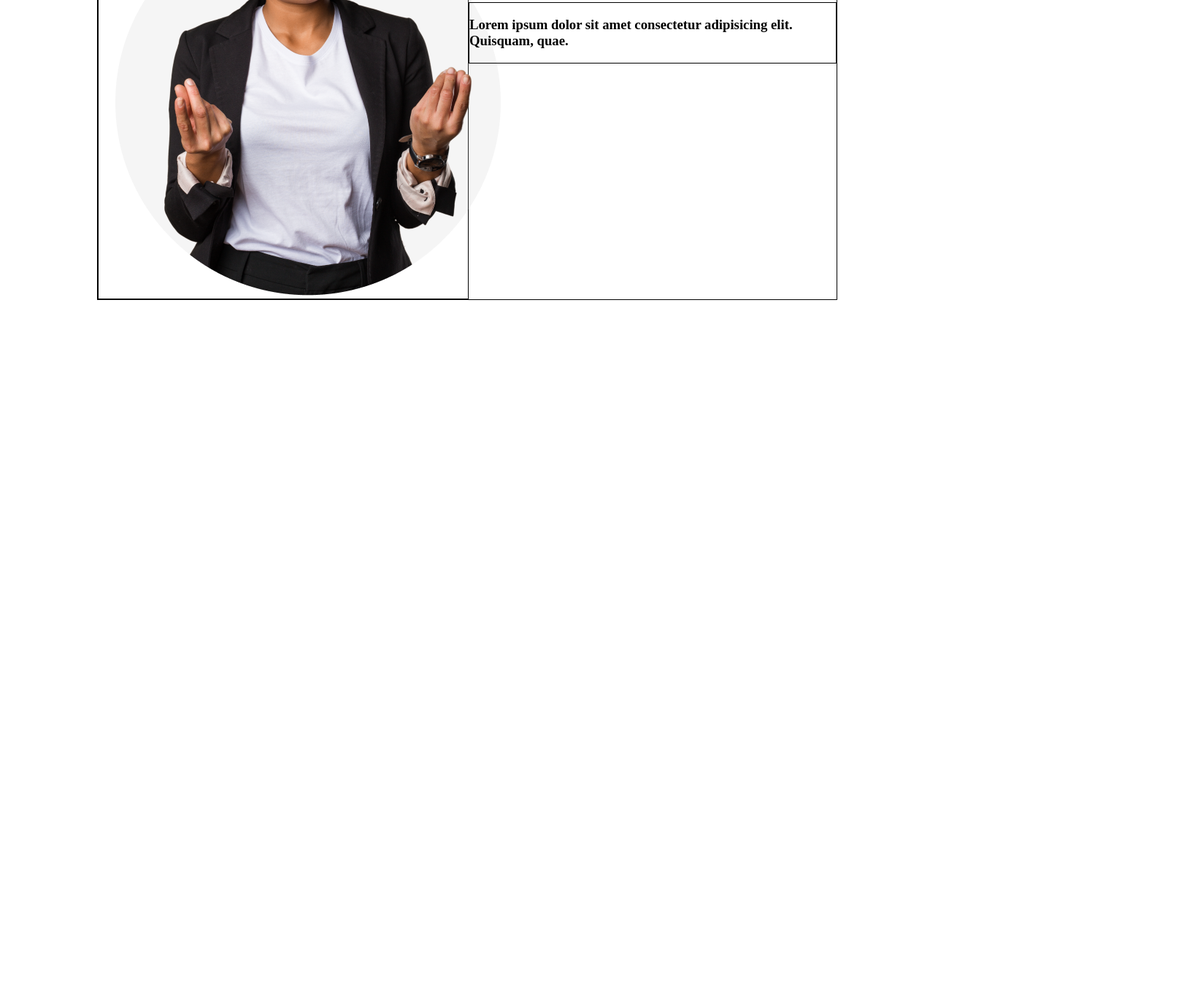
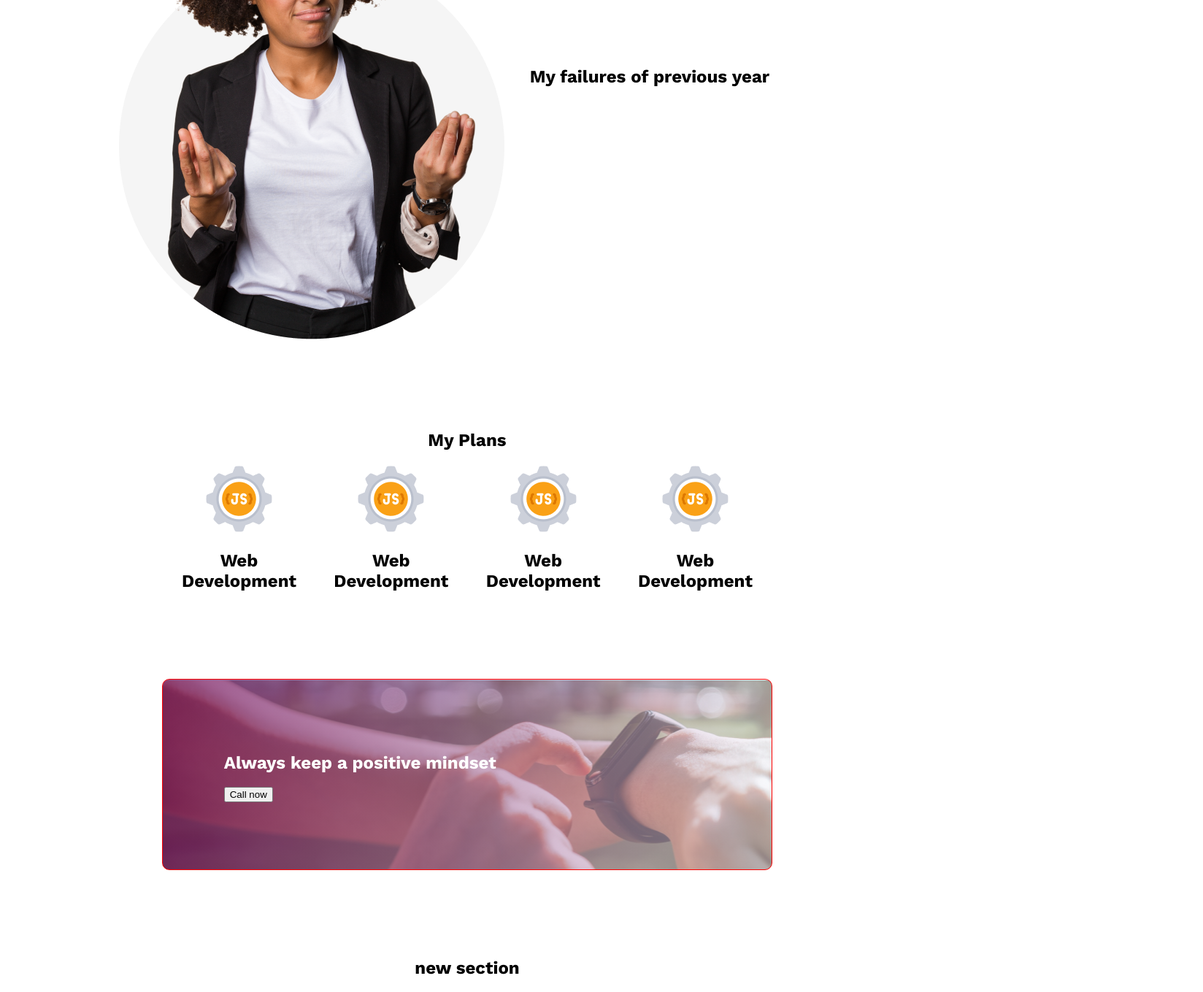
Before and after one commit to kavedweller/new-year-refresh, a plain HTML site: page index.html in a window 1280 px wide. Shown: the part 1159-2518 px from the top of the page at 73% size, 1648 px wide, since content can reach past the window. Before the commit the page ends 1578 px from the top, so only its background shows below. Drawn offline with nearby package versions, Linux system fonts and the light colour scheme.

Commit message:
added: sections in main

```diff
--- a/index.html
+++ b/index.html
@@ -30,16 +30,56 @@
 
     <!-- This is the main section -->
     <main>
-        <section class="section-padding section-main d-flex">
+        <section class="section-padding section-main  width-80 display-flex">
             <!-- <h2>this is the main section</h2> -->
             <div class="width-50 self-center">
                 <img src="/img/person.png" alt="person-hoping-for-the-best">
             </div>
             <div class="width-50 self-center">
-                <h3 class="heading-secondary">Lorem ipsum dolor sit amet consectetur adipisicing elit. Quisquam, quae.</h3>
+                <h1 class="textalign-center">My failures of previous year</h1>
+                <div>
+
+                </div>
+            </div>
+        </section>
+        <section class="section-padding section-main width-80">
+            <span class="margin-auto-x section-padding">
+                <h1 class="textalign-center">My Plans</h1>
+            </span>
+            <div class="display-flex width-80 margin-auto-x">
+                <div class="width-25 textalign-center">
+                    <img src="/img/js.png" alt="icon">
+                    <h2>Web Development</h2>
+                </div>
+                <div class="width-25 textalign-center">
+                    <img src="/img/js.png" alt="icon">
+                    <h2>Web Development</h2>
+                </div>
+                <div class="width-25 textalign-center">
+                    <img src="/img/js.png" alt="icon">
+                    <h2>Web Development</h2>
+                </div>
+                <div class="width-25 textalign-center">
+                    <img src="/img/js.png" alt="icon">
+                    <h2>Web Development</h2>
+                </div>
             </div>
         </section>
 
+        <section class="width-80 section-padding self-center margin-auto-x">
+            <div class="width-80 margin-auto-x"
+                style="padding:80px 0 80px 0;border: 1px solid red; border-radius: 10px;height: 100px;background-image: linear-gradient(to left, rgba(245, 246, 252, 0.52), rgba(117, 19, 93, 0.73)),url(img/watch.png);">
+                <div class="width-50" style="padding-left: 10%;">
+                    <h2 class="" style="color:white">Always keep a positive mindset</h2>
+                    <button>Call now</button>
+                </div>
+
+            </div>
+        </section>
+
+        <section class="section-padding">
+            <h2 class="textalign-center">new section</h2>
+        </section>
     </main> <!-- End of main -->
 
     <!-- This is the footer -->
--- a/style.css
+++ b/style.css
@@ -1,5 +1,5 @@
-.body {
-  max-width: 1600px;
+body {
+  max-width: 1200px;
   margin: 0 auto;
   justify-content: center;
   font-family: "Work Sans", sans-serif;
@@ -19,7 +19,7 @@
   background-repeat: no-repeat;
   background-position: center;
   /* box-shadow: 0 0 10px rgba(0, 0, 0, 0.5); */
-  width: 1600px;
+  width: 1200px;
   height: 800px;
   /* position: absolute; */
 }
@@ -68,32 +68,62 @@
 }
 
 .section-padding {
-  padding-top: 30px;
+  padding-top: 100px;
 }
 
 .section-main {
-  width: 80%;
   margin: 0 auto;
-  border: 1px solid #000;
+  /* border: 1px solid #000; */
+}
+
+.width-80 {
+  width: 83.33%;
+}
+
+.width-90 {
+  width: 91.66%;
 }
 
 .width-50 {
   width: 50%;
 }
 
+.width-25 {
+  width: 25%;
+}
+
 .self-center {
-  border: 1px solid #000;
+  /* border: 1px solid #000; */
   align-self: center;
 }
 
-.mx-auto {
+.margin-auto-x {
   margin: 0 auto;
 }
 
-.d-flex {
+.display-flex {
   display: flex;
 }
 
 .flex-column {
   flex-direction: column;
 }
+
+.textalign-center {
+  text-align: center;
+}
+
+.background {
+  /* width: 200px;
+  height: 200px; */
+  position: relative;
+  display: inline;
+  z-index: 0;
+}
+
+.overlay {
+  position: absolute;
+  z-index: 1;
+  bottom: 0;
+  right: 0;
+}
```
Also changed, not shown: img/gradient.png (added), img/js.png (added), img/watch.png (added).
